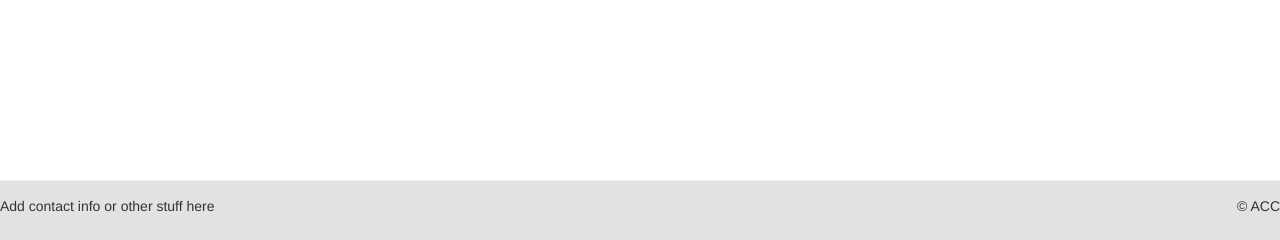
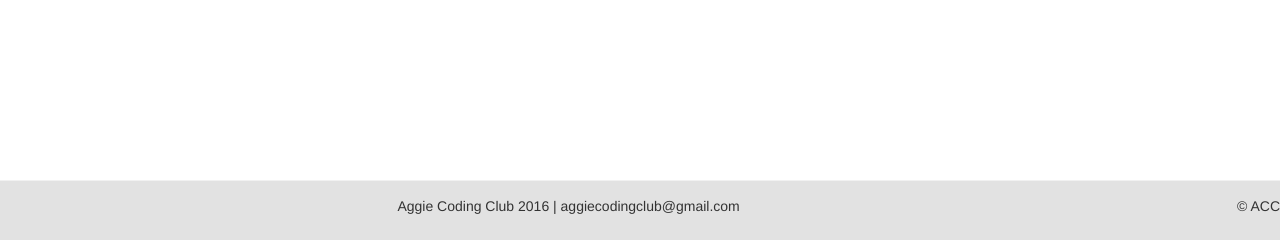
Before and after one commit to rohitmucherla/ACC-Website, a PHP site: page /projects.html in a window 1280 px wide. Shown: the part 560-800 px from the top of the page. Run offline with PHP 8.4, Linux system fonts and the light colour scheme.

Commit message:
Fixed nav bar issues, and routing issues to contact.php

```diff
--- a/about.html
+++ b/about.html
@@ -27,7 +27,7 @@
             		<li class = "active nav-item"><a href="about.html">About</a></li>
            			<li class = "nav-item"><a href="resources.html">Resources</a></li>
             		<li class = "nav-item"><a href="projects.html">Projects</a></li>
-            		<li class = "nav-item"><a href="contact.html">Contact</a></li>
+            		<li class = "nav-item"><a href="contact.php">Contact</a></li>
           		</ul>
         	</div><!--/.nav-collapse -->
         </div>
@@ -65,9 +65,9 @@
 			</tr>
 		</table>
 	</center>
-        <footer>
+        <footer style="text-align:center;">
             <div style="display:table-cell;vertical-align:middle;">
-                <p>Add contact info or other stuff here</p>
+                <p>Aggie Coding Club 2016 | aggiecodingclub@gmail.com </p>
             </div>
             <div style="display:table-cell;vertical-align:middle;">
                 <p style="float:right;">&copy; ACC</p>
--- a/contact.html
+++ b/contact.html
@@ -22,7 +22,7 @@
                     <li><a href="projects.html" title="Projects">Projects</a></li>
                     <li><a href="resources.html" title="Resources">Resources</a></li>
                     <li><a href="about.html" title="Info">About Us</a></li>
-                    <li><a href="contact.html" title="Contact">Contact Us</a>
+                    <li><a href="contact.php" title="Contact">Contact Us</a>
                     </li>
                 </ul>
             </section>
--- a/projects.html
+++ b/projects.html
@@ -30,7 +30,7 @@
                     <li class="nav-item"><a href="about.html">About</a></li>
                     <li class="nav-item"><a href="resources.html">Resources</a></li>
                     <li class="active nav-item"><a href="projects.html">Projects</a></li>
-                    <li class="nav-item"><a href="contact.html">Contact</a></li>
+                    <li class="nav-item"><a href="contact.php">Contact</a></li>
                 </ul>
             </div>
             <!--/.nav-collapse -->
@@ -71,15 +71,15 @@
                 </div>
                 <div id="collapseThree" class="panel-collapse collapse">
                     <div class="panel-body">
-                        <p>Info Goes Here</p>
+                        <p>More Projects to come! Feel free to contact us with ideas</p>
                     </div>
                 </div>
             </div>
         </div>
     </div>
-    <footer>
+    <footer style="text-align:center;">
         <div style="display:table-cell;vertical-align:middle;">
-            <p>Add contact info or other stuff here</p>
+            <p>Aggie Coding Club 2016 | aggiecodingclub@gmail.com</p>
         </div>
         <div style="display:table-cell;vertical-align:middle;">
             <p style="float:right;">&copy; ACC</p>
--- a/resources.html
+++ b/resources.html
@@ -39,7 +39,7 @@
                     </li>
                     <li class="nav-item"><a href="projects.html">Projects</a>
                     </li>
-                    <li class="nav-item"><a href="contact.html">Contact</a></li>
+                    <li class="nav-item"><a href="contact.php">Contact</a></li>
                 </ul>
             </div><!--/.nav-collapse -->
         </div>
@@ -131,9 +131,9 @@
 
     </div>
 
-    <footer>
+    <footer style="text-align:center;">
         <div style="display:table-cell;vertical-align:middle;">
-            <p>Add contact info or other stuff here</p>
+            <p>Aggie Coding Club 2016 | aggiecodingclub@gmail.com</p>
         </div>
         <div style="display:table-cell;vertical-align:middle;">
             <p style="float:right;">&copy; ACC</p>
```
Also changed, not shown: index.html (+10 -8 lines), contact.php (line endings or trailing spaces).
